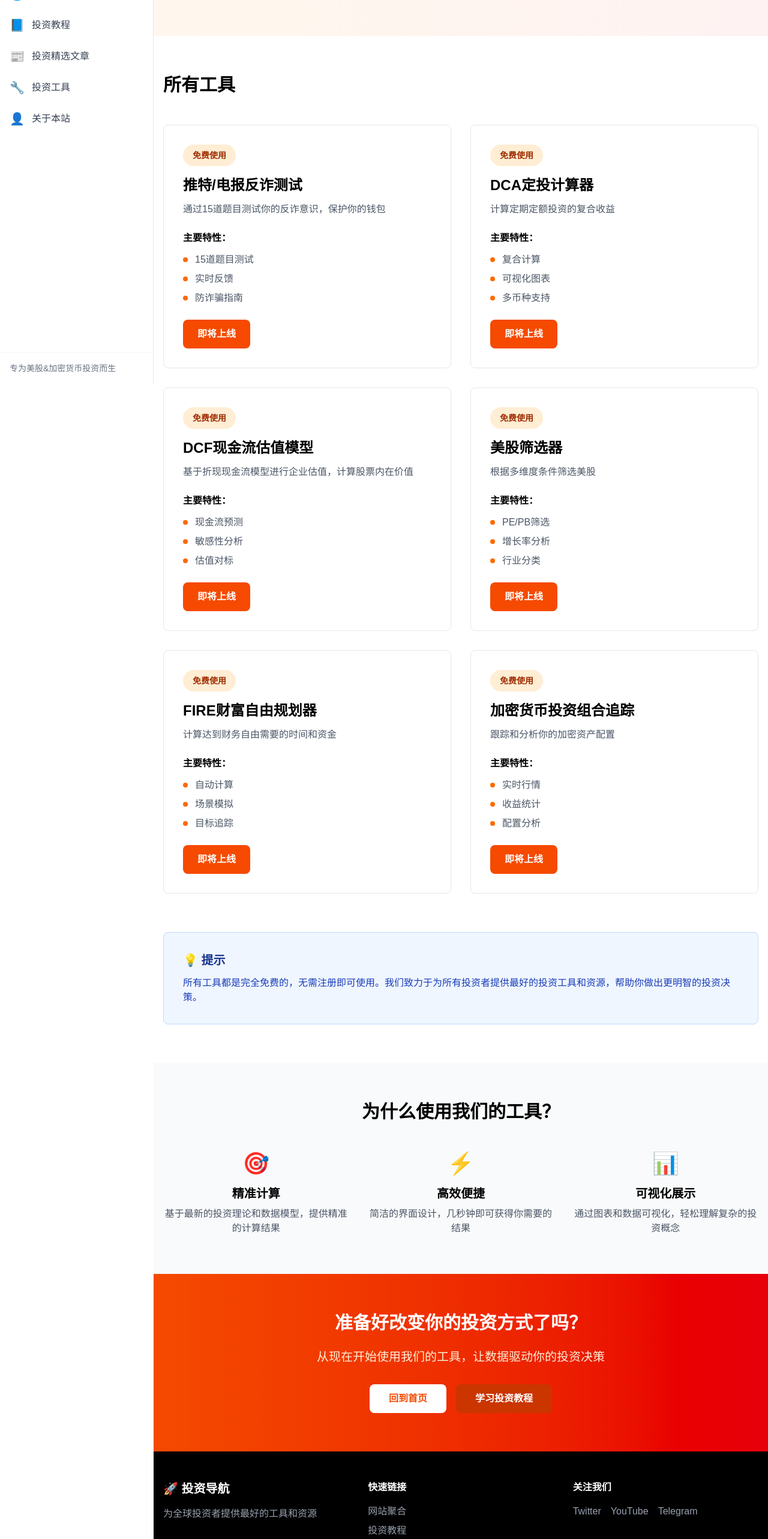
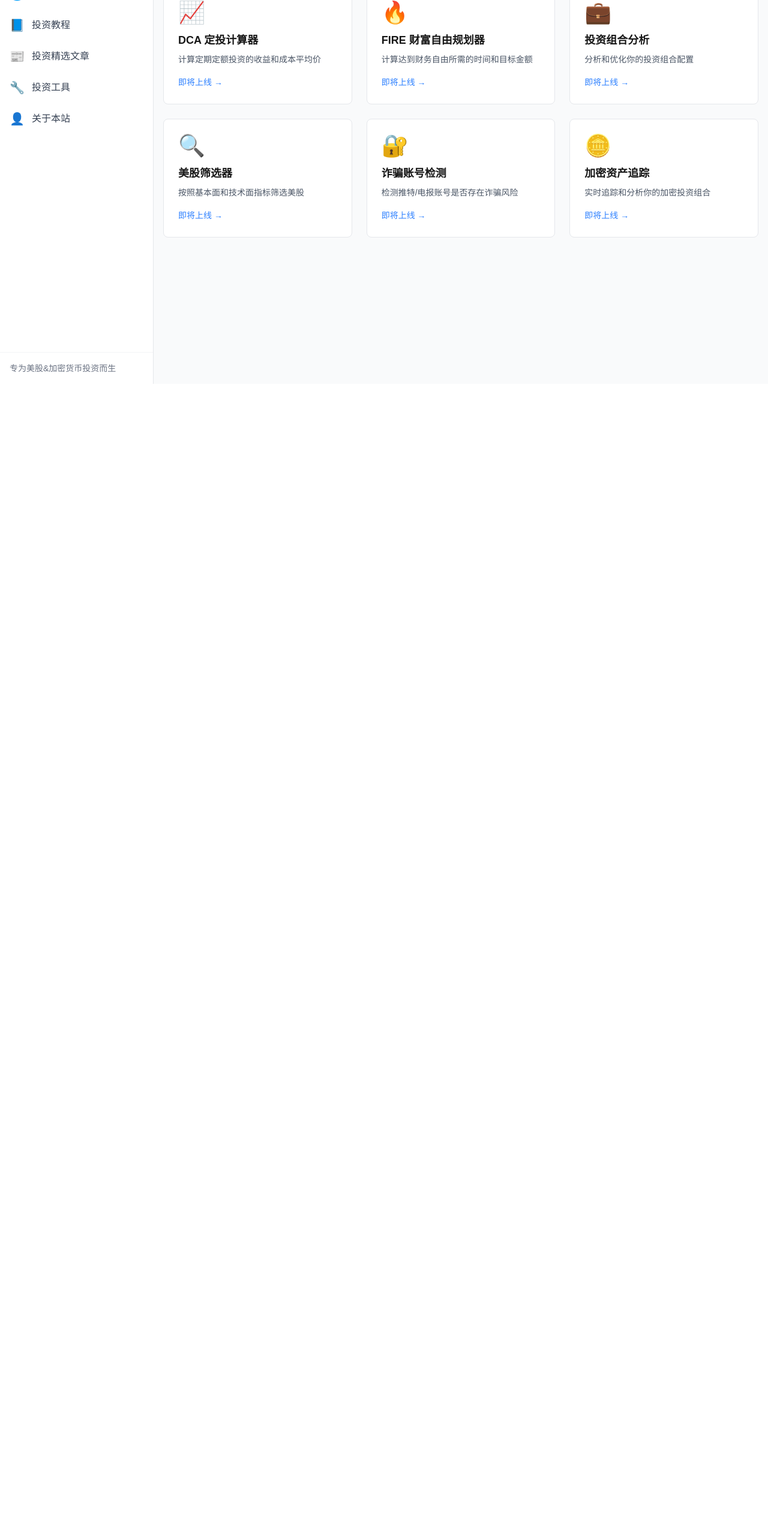
Before and after one commit to baodongfan/investment-nav, a Next.js app: page /tools in a window 1280 px wide. Shown: the part 160-2726 px from the top of the page at 60% size. After the commit the page ends 800 px from the top, so only its background shows below. Built offline with nearby package versions, Linux system fonts and the light colour scheme.

Commit message:
no changes

```diff
--- a/src/app/tools/page.tsx
+++ b/src/app/tools/page.tsx
@@ -1,191 +1,74 @@
 'use client';
 
-import Link from 'next/link';
-import Navigation from '@/components/Navigation';
-import { tools } from '@/data/navigation';
+import { useState } from 'react';
 
-export default function Tools() {
+const tools = [
+	{
+		id: 'dca',
+		name: 'DCA 定投计算器',
+		icon: '📈',
+		description: '计算定期定额投资的收益和成本平均价',
+	},
+	{
+		id: 'fire',
+		name: 'FIRE 财富自由规划器',
+		icon: '🔥',
+		description: '计算达到财务自由所需的时间和目标金额',
+	},
+	{
+		id: 'portfolio',
+		name: '投资组合分析',
+		icon: '💼',
+		description: '分析和优化你的投资组合配置',
+	},
+	{
+		id: 'screener',
+		name: '美股筛选器',
+		icon: '🔍',
+		description: '按照基本面和技术面指标筛选美股',
+	},
+	{
+		id: 'fraud',
+		name: '诈骗账号检测',
+		icon: '🔐',
+		description: '检测推特/电报账号是否存在诈骗风险',
+	},
+	{
+		id: 'crypto',
+		name: '加密资产追踪',
+		icon: '🪙',
+		description: '实时追踪和分析你的加密投资组合',
+	},
+];
+
+export default function ToolsPage() {
 	return (
-    <div className="min-h-screen bg-white dark:bg-black">
-      <Navigation />
+		<div className="min-h-screen bg-gray-50 dark:bg-gray-950 py-8 pt-20 md:pt-8">
+			<div className="max-w-6xl mx-auto px-4">
+				<h1 className="text-4xl font-bold mb-2">投资工具</h1>
+				<p className="text-gray-600 dark:text-gray-400 mb-8">
+					使用这些工具更好地规划和分析你的投资
+				</p>
 
-      {/* Header Section */}
-      <section className="bg-gradient-to-r from-orange-50 to-red-50 dark:from-gray-900 dark:to-gray-800 py-16">
-        <div className="max-w-6xl mx-auto px-4">
-          <h1 className="text-4xl md:text-5xl font-bold text-black dark:text-white mb-4">
-            🛠️ 投资工具
-          </h1>
-          <p className="text-lg text-gray-600 dark:text-gray-300">
-            DCF美股估值器、DCA计算器、FIRE财富自由规划等实用投资工具
-          </p>
-        </div>
-      </section>
-
-      {/* Tools Section */}
-      <section className="py-16 px-4">
-        <div className="max-w-6xl mx-auto">
-          <h2 className="text-3xl font-bold text-black dark:text-white mb-12">
-            所有工具
-          </h2>
-
-          <div className="grid grid-cols-1 md:grid-cols-2 gap-8">
+				{/* 工具卡片网格 */}
+				<div className="grid grid-cols-1 md:grid-cols-2 lg:grid-cols-3 gap-6">
 					{tools.map((tool) => (
 						<div
 							key={tool.id}
-                className="p-8 bg-white dark:bg-gray-900 rounded-lg border border-gray-200 dark:border-gray-700 hover:shadow-lg transition hover:border-orange-400 dark:hover:border-orange-500"
+							className="bg-white dark:bg-gray-900 rounded-lg p-6 border border-gray-200 dark:border-gray-800 hover:shadow-lg transition"
 						>
-                <div className="mb-4">
-                  <span className="inline-block px-4 py-2 bg-orange-100 dark:bg-orange-900 text-orange-800 dark:text-orange-200 rounded-full text-sm font-semibold">
-                    {tool.isFree ? '免费使用' : '付费'}
-                  </span>
-                </div>
-
-                <h3 className="text-2xl font-bold text-black dark:text-white mb-3">
-                  {tool.name}
-                </h3>
-
-                <p className="text-gray-600 dark:text-gray-400 mb-6">
+							<div className="text-4xl mb-3">{tool.icon}</div>
+							<h3 className="font-semibold text-lg mb-2">{tool.name}</h3>
+							<p className="text-sm text-gray-600 dark:text-gray-400 mb-4">
 								{tool.description}
 							</p>
-
-                <div className="mb-6">
-                  <h4 className="font-semibold text-black dark:text-white mb-3">
-                    主要特性：
-                  </h4>
-                  <ul className="space-y-2">
-                    {tool.features.map((feature, i) => (
-                      <li
-                        key={i}
-                        className="flex items-center text-gray-600 dark:text-gray-400"
-                      >
-                        <span className="inline-block w-2 h-2 bg-orange-500 rounded-full mr-3"></span>
-                        {feature}
-                      </li>
-                    ))}
-                  </ul>
-                </div>
-
-                {tool.url ? (
-                  <a
-                    href={tool.url}
-                    target="_blank"
-                    rel="noopener noreferrer"
-                    className="inline-block px-6 py-3 bg-orange-600 text-white rounded-lg hover:bg-orange-700 transition font-semibold"
-                  >
-                    开始使用 →
-                  </a>
-                ) : (
-                  <button className="inline-block px-6 py-3 bg-orange-600 text-white rounded-lg hover:bg-orange-700 transition font-semibold">
-                    即将上线
+							<button className="text-blue-500 hover:text-blue-600 dark:hover:text-blue-400 text-sm font-medium">
+								即将上线 →
 							</button>
-                )}
 						</div>
 					))}
 				</div>
-
-          {/* Info Box */}
-          <div className="mt-16 p-8 bg-blue-50 dark:bg-blue-900 rounded-lg border border-blue-200 dark:border-blue-800">
-            <h3 className="text-xl font-bold text-blue-900 dark:text-blue-100 mb-3">
-              💡 提示
-            </h3>
-            <p className="text-blue-800 dark:text-blue-200">
-              所有工具都是完全免费的，无需注册即可使用。我们致力于为所有投资者提供最好的投资工具和资源，帮助你做出更明智的投资决策。
-            </p>
 			</div>
-        </div>
-      </section>
-
-      {/* Feature Highlight */}
-      <section className="py-16 px-4 bg-gray-50 dark:bg-gray-900">
-        <div className="max-w-6xl mx-auto">
-          <h2 className="text-3xl font-bold text-center text-black dark:text-white mb-12">
-            为什么使用我们的工具？
-          </h2>
-          <div className="grid grid-cols-1 md:grid-cols-3 gap-8">
-            <div className="text-center">
-              <div className="text-4xl mb-4">🎯</div>
-              <h3 className="text-xl font-bold text-black dark:text-white mb-2">
-                精准计算
-              </h3>
-              <p className="text-gray-600 dark:text-gray-400">
-                基于最新的投资理论和数据模型，提供精准的计算结果
-              </p>
-            </div>
-            <div className="text-center">
-              <div className="text-4xl mb-4">⚡</div>
-              <h3 className="text-xl font-bold text-black dark:text-white mb-2">
-                高效便捷
-              </h3>
-              <p className="text-gray-600 dark:text-gray-400">
-                简洁的界面设计，几秒钟即可获得你需要的结果
-              </p>
-            </div>
-            <div className="text-center">
-              <div className="text-4xl mb-4">📊</div>
-              <h3 className="text-xl font-bold text-black dark:text-white mb-2">
-                可视化展示
-              </h3>
-              <p className="text-gray-600 dark:text-gray-400">
-                通过图表和数据可视化，轻松理解复杂的投资概念
-              </p>
-            </div>
-          </div>
-        </div>
-      </section>
-
-      {/* CTA Section */}
-      <section className="py-16 px-4 bg-gradient-to-r from-orange-600 to-red-600">
-        <div className="max-w-6xl mx-auto text-center">
-          <h2 className="text-3xl font-bold text-white mb-6">
-            准备好改变你的投资方式了吗？
-          </h2>
-          <p className="text-xl text-orange-100 mb-8">
-            从现在开始使用我们的工具，让数据驱动你的投资决策
-          </p>
-          <div className="flex justify-center gap-4 flex-wrap">
-            <Link
-              href="/"
-              className="px-8 py-3 bg-white text-orange-600 rounded-lg hover:bg-gray-100 transition font-semibold"
-            >
-              回到首页
-            </Link>
-            <Link
-              href="/tutorials"
-              className="px-8 py-3 bg-orange-700 text-white rounded-lg hover:bg-orange-800 transition font-semibold"
-            >
-              学习投资教程
-            </Link>
-          </div>
-        </div>
-      </section>
-
-      {/* Footer */}
-      <footer className="bg-black dark:bg-gray-950 text-white py-12 px-4">
-        <div className="max-w-6xl mx-auto grid grid-cols-1 md:grid-cols-3 gap-8">
-          <div>
-            <h3 className="text-xl font-bold mb-4">🚀 投资导航</h3>
-            <p className="text-gray-400">
-              为全球投资者提供最好的工具和资源
-            </p>
-          </div>
-          <div>
-            <h4 className="font-semibold mb-4">快速链接</h4>
-            <ul className="space-y-2 text-gray-400">
-              <li><Link href="/websites" className="hover:text-white">网站聚合</Link></li>
-              <li><Link href="/tutorials" className="hover:text-white">投资教程</Link></li>
-              <li><Link href="/articles" className="hover:text-white">精选文章</Link></li>
-            </ul>
-          </div>
-          <div>
-            <h4 className="font-semibold mb-4">关注我们</h4>
-            <div className="flex gap-4 text-gray-400">
-              <a href="#" className="hover:text-white">Twitter</a>
-              <a href="#" className="hover:text-white">YouTube</a>
-              <a href="#" className="hover:text-white">Telegram</a>
-            </div>
-          </div>
-        </div>
-      </footer>
 		</div>
 	);
 }
```
Lines whose indentation alone changed are shown as unchanged.
